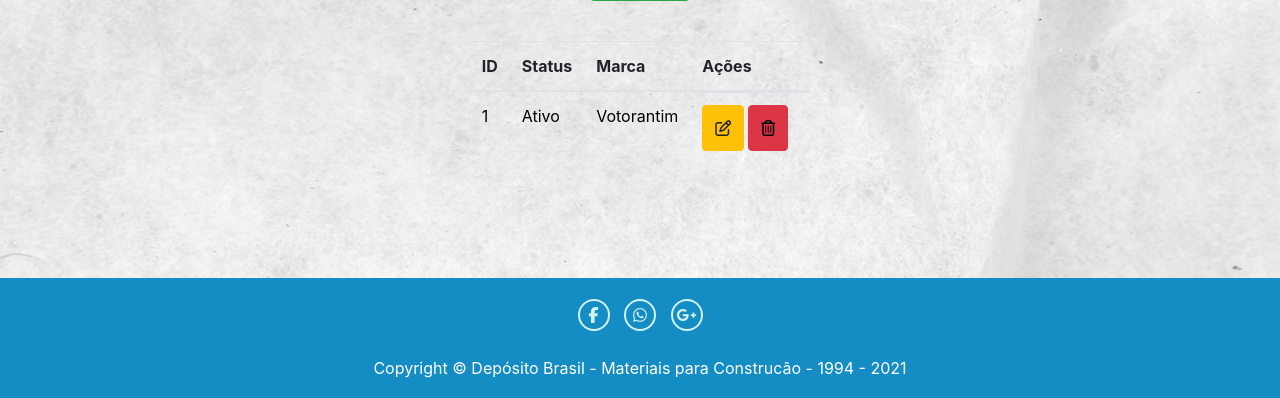
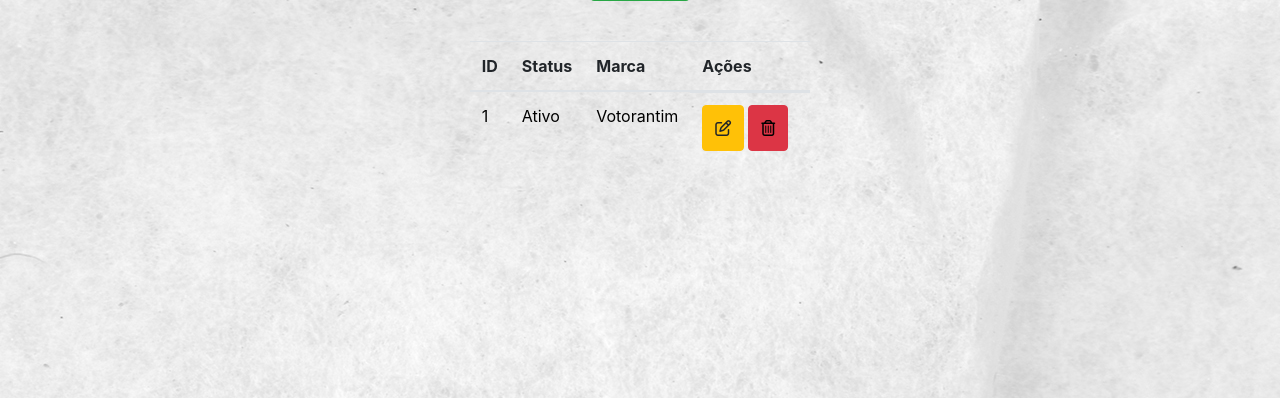
Before and after one commit to CarolAguera/projeto-concluso-de-curso-IFPr, a PHP site: page /Admin/Marca.php in a window 1280 px wide. Shown: the part 402-800 px from the top of the page. Run offline with PHP 8.4, Linux system fonts and the light colour scheme; a user stored in the database is signed in; data comes from the database, SQL or seed files in the repository; some libraries are stand-ins or nearby versions.

Commit message:
tirei o rodape

```diff
--- a/Admin/Categoria.php
+++ b/Admin/Categoria.php
@@ -270,9 +270,6 @@ if (isset($_POST['atualizar'])) {
             console.log(tag.value);
         }
     </script>
-    <?php
-    require_once("rodape.php");
-    ?>
 </body>
 
 </html>
--- a/Admin/Estoque.php
+++ b/Admin/Estoque.php
@@ -167,8 +167,8 @@ mysqli_close($conexao);
                             <td><?= $statusProduto  ?></td>
                             <td><?= $data['nome']  ?></td>
                             <td><?= $data['codigo']  ?></td>
-                            <td><?= $data['valor_venda']  ?></td>
-                            <td> <?= $buscaCategoria['nome']  ?></td>
+                            <td><?= number_format($data['valor_venda'], 2, ',', ' ')  ?></td>
+                            <td><?= $buscaCategoria['nome']?></td>
                             <td><?= $buscaMarca['nome']  ?></td>
                             <td><?= $buscaMedida['nome']  ?></td>
                             <td><?= $data['quantidade']  ?></td>
@@ -242,7 +242,7 @@ mysqli_close($conexao);
                                                         <label for="fcodigo">Código: </label>
                                                         <input name="codigo" class="form-control" style="width: auto;" value="<?= $data['codigo']  ?> ">
                                                         <label for="fvalorvenda">Valor Venda: </label>
-                                                        <input name="valorvenda" class="form-control" style="width: auto;" value="<?= $data['valor_venda']  ?> ">
+                                                        <input name="valorvenda" class="form-control" style="width: auto;" value="<?= number_format($data['valor_venda'], 2, ',', ' ')    ?> ">
                                                         <label>Quantidade</label>
                                                         <input class="form-control" name="quantidadeAtualizar" style="width: auto;" value="<?= $data['quantidade'] ?>">
 
--- a/Admin/IndexAdmin.php
+++ b/Admin/IndexAdmin.php
@@ -158,7 +158,5 @@ if (!isset($_SESSION)) {
         </div>
     </div>
 </body>
-<?php
-require_once("./rodape.php");
-?>
+
 </html>
--- a/Admin/Marca.php
+++ b/Admin/Marca.php
@@ -259,9 +259,7 @@ if (isset($_POST['atualizar'])) {
             console.log(tag.value);
         }
     </script>
-    <?php
-    require_once("rodape.php");
-    ?>
+
 </body>
 
 </html>
--- a/Admin/Medida.php
+++ b/Admin/Medida.php
@@ -255,9 +255,7 @@ if (isset($_POST['atualizar'])) {
             console.log(tag.value);
         }
     </script>
-    <?php
-    require_once("rodape.php");
-    ?>
+
 </body>
 
 </html>
--- a/Admin/NovoCliente.php
+++ b/Admin/NovoCliente.php
@@ -286,9 +286,7 @@ require_once("../menu.php");
             console.log(tag.value);
         }
     </script>
-    <?php
-    require_once("rodape.php");
-    ?>
+
 </body>
 
 </html>
--- a/Admin/NovoUsuario.php
+++ b/Admin/NovoUsuario.php
@@ -162,9 +162,7 @@ if (isset($_POST['salvar'])) {
             console.log(tag.value);
         }
     </script>
-    <?php
-    require_once("rodape.php");
-    ?>
+
 </body>
 
 </html>
--- a/Admin/Produto.php
+++ b/Admin/Produto.php
@@ -166,9 +166,7 @@ if (isset($_POST['salvar'])) {
             console.log(tag.value);
         }
     </script>
-    <?php
-    require_once("./rodape.php");
-    ?>
+
 </body>
 
 </html>
--- a/Admin/clientes.php
+++ b/Admin/clientes.php
@@ -380,9 +380,6 @@ if (isset($_POST['atualizar'])) {
             console.log(tag.value);
         }
     </script>
-    <?php
-    require_once("rodape.php");
-    ?>
 </body>
 
 </html>
--- a/Admin/relatorioEstoque.php
+++ b/Admin/relatorioEstoque.php
@@ -53,7 +53,7 @@ function getTabela()
     $retorno .= "<td>{$data['nome_categoria']} </td>";
     $retorno .= "<td>{$data['nome_marca']} </td>";
     $retorno .= "<td>{$data['nome_medida']} </td>";
-    $retorno .= "<td>{$data['valor_venda']} </td>";
+    $retorno .= "<td>".number_format($data['valor_venda'], 2, ',', ' ')."</td>";
   }
   $retorno .= "</table>";
   return $retorno;
--- a/Admin/rodape.php
+++ /dev/null
@@ -1,91 +0,0 @@
-<?php
-require_once("../dependencias.php");
-require_once("../verificaSessao.php");
-?>
-
-<head>
-    <style>
-        .fixed-final {
-            position: fixed;
-            right: 0;
-            bottom: 0;
-            left: 0;
-            z-index: 1030;
-        }
-
-        @media (max-width: 768.99px) {
-            .fixed-final {
-                position: relative !important;
-            }
-        }
-
-        .footer_bottom {
-            margin-top: 20px;
-            padding-top: 0.4em;
-            padding-bottom: 0.1rem;
-            background: rgb(20, 141, 197);
-        }
-
-        .follow-us {
-            margin-top: 10px;
-            margin-bottom: 20px;
-            text-align: center;
-        }
-
-        .fa {
-            display: inline-block;
-            font-size: inherit;
-            text-rendering: auto;
-            -webkit-font-smoothing: antialiased;
-            -moz-osx-font-smoothing: grayscale;
-        }
-
-        .social-icon {
-            padding-top: 6px;
-            font-size: 16px;
-            text-align: center;
-            width: 32px;
-            height: 32px;
-            border: 2px solid #d5f1eb;
-            border-radius: 50%;
-            color: #d5f1eb;
-            margin: 5px;
-        }
-
-        a.social-icon:hover,
-        a.social-icon:active,
-        a.social-icon:focus {
-            text-decoration: none;
-            color: #e5e52d;
-            border-color: #e5e52d;
-        }
-
-        .copy {
-            text-align: center;
-        }
-
-        .copy p {
-            font-size: 1em;
-            color: #fff;
-        }
-
-        .copy p a {
-            color: #fff;
-            border-bottom: 1px dotted;
-        }
-
-        .copy p a:hover {
-            color: #e5e52d;
-            border-bottom: 1px solid;
-            text-decoration: none;
-        }
-    </style>
-</head>
-<footer class="fixed-final">
-    <div class="footer_bottom">
-        <div class="follow-us"> <a class="fa fa-facebook social-icon" href="https://www.facebook.com/elias.aguera.7"></a> <a class="fab fa-whatsapp social-icon" href="#"></a> <a class="fa fa-google-plus social-icon" href="#"></a> </div>
-        <div class="copy">
-            <p>Copyright &copy; Depósito Brasil - Materiais para Construcão - 1994 - 2021</p>
-        </div>
-    </div>
-</footer>
--- a/Admin/usuarios.php
+++ b/Admin/usuarios.php
@@ -272,9 +272,7 @@ if (isset($_POST['excluir'])) {
             console.log(tag.value);
         }
     </script>
-    <?php
-    require_once("./rodape.php");
-    ?>
+
 </body>
 
 </html>
```
Also changed, not shown: Admin/relatorioUsuario.php (+5 -2 lines).
